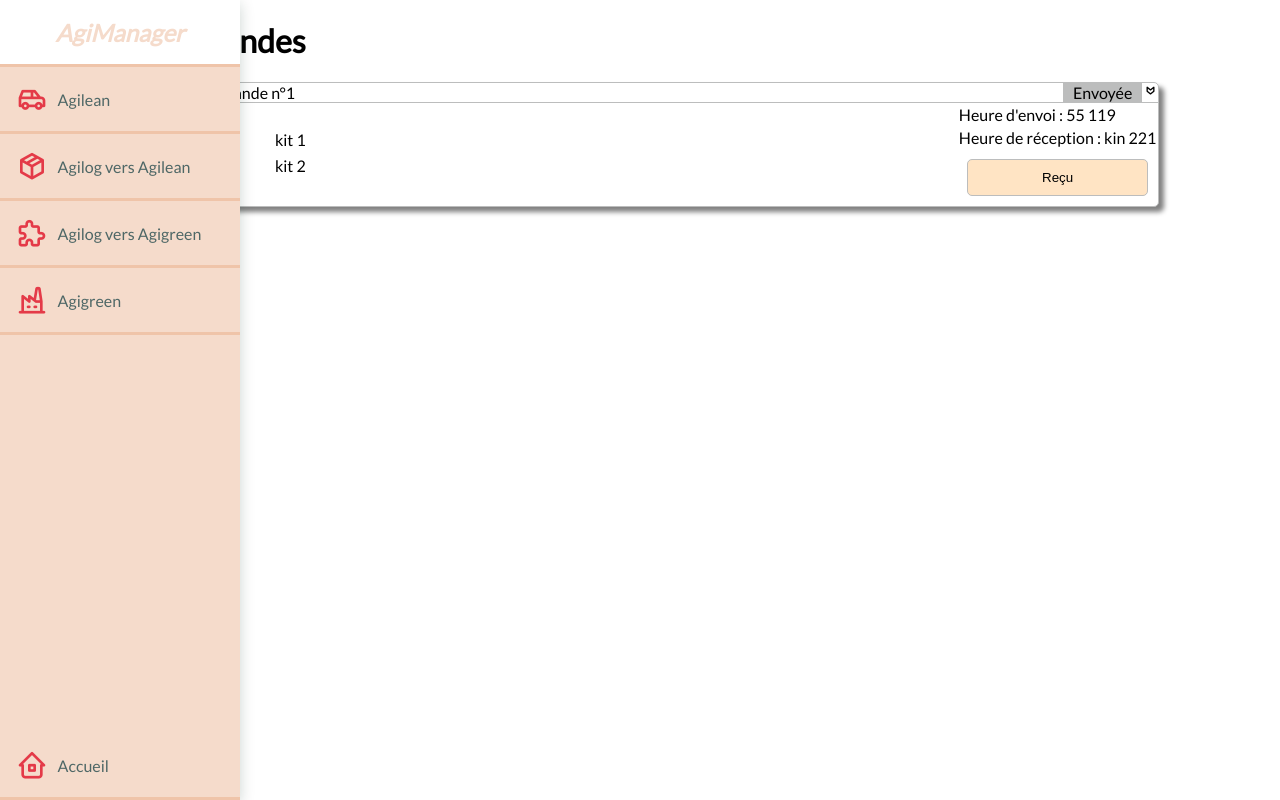
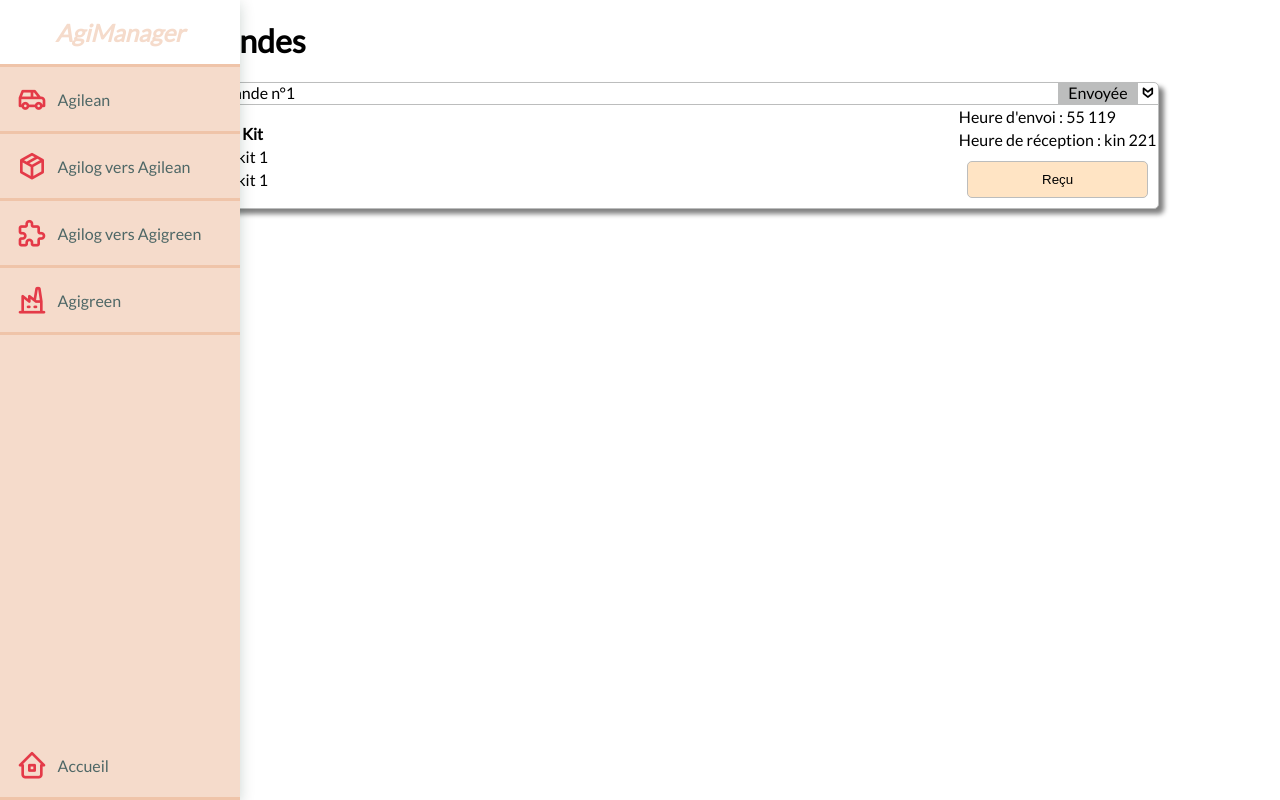
Before and after one commit to OSiG43/AgiManager, a Flask app: template agimanager/templates/agilean/suivi_commandes.html in a window 1280 px wide. Run offline with Flask 3, Linux system fonts and the light colour scheme; the template is opened without the code that fills it, so the values that code supplies are empty.

Commit message:
Modification de la page de suivi des commandes

```diff
--- a/agimanager/static/agilean_suivi.css
+++ b/agimanager/static/agilean_suivi.css
@@ -70,11 +70,16 @@
     flex-direction: column;
 }
 
-.cmd .contenu_cmd p{
-    display: flex;
+.contenu_cmd td{
+    text-align: center;
     margin-top: 2px;
     margin-bottom: 5px;
     margin-left: 40px;
+}
+
+.contenu_cmd th{
+    text-align: center;
+    width: 40px;
 }
 
 .cmd .contenu_cmd .lot{
--- a/agimanager/static/navbar.css
+++ b/agimanager/static/navbar.css
@@ -54,7 +54,6 @@ body{
   width: 100%;
   border-bottom:solid 3px var(--navbar-separator-color);
   transition: background-color var(--navbar-vitesse);
-
 }
 
 .navbar-item:hover {
--- a/agimanager/templates/agilean/suivi_commandes.html
+++ b/agimanager/templates/agilean/suivi_commandes.html
@@ -7,24 +7,34 @@
 {% block content %}
 <h1 class="title">Suivi commandes</h1>
 <div class="cmds">
+
     <div class="cmd">
         <div class="bandeau">
             <div class="infos">
                 <p class="nb_cmd">Commande n°1</p>
                 <p class="etat_cmd">Envoyée</p>
             </div>
-        <i class="ti ti-arrow-badge-down"></i>
+           <i onclick="toggleExpansion(event)" style="font-size:1.3rem;" class="ti ti-arrow-badge-down"></i>
         </div>
         <div id="contenu_cmd" class="contenu_cmd">
             <div class="lot">
-            <div>
-                <p class="nb_kit">1</p>
-                <p class="kit">kit 1</p>
-            </div>
-            <div>
-                <p class="nb_kit">6</p>
-                <p class="kit">kit 2</p>
-            </div>
+
+                <table>
+                    <tr>
+                        <th class="nb_kit">Qts</th>
+                        <th class="kit">Kit</th>
+                    </tr>
+
+                    <tr>
+                        <td class="nb_kit">1</td>
+                        <td class="kit">kit 1</td>
+                    </tr>
+                    <tr>
+                        <td class="nb_kit">1</td>
+                        <td class="kit">kit 1</td>
+                    </tr>
+
+                </table>
             </div>
             <div class="donnee">
                 <p class="heure_envoi">Heure d'envoi : 55 119</p>
@@ -34,34 +44,27 @@
             </div>
         </div>
     </div>
+
 </div>
-</body>
-</html>
 
 {% endblock %}
 
 {% block script %}
 
 <script>
-    function changestyle(obj){
-        d = document.getElementById(obj).style.display
-        if (d=="none"){
-            d = "block";
-           }
-        else {
-            d = "none";
-            }
-    document.getElementById(obj).style.display = d;
+    function toggleExpansion(event) {
+        //On récupère l'élément à afficher/masquer --> il s'agit de l'élément de classe "contenu_cmd" qui est le frère de l'élément cliqué
+        console.log(event);
+        var contenu_cmd = event.target.parentNode.parentNode.getElementsByClassName("contenu_cmd")[0];
+        contenu_cmd.style.display = (contenu_cmd.style.display == "none") ? "flex" : "none";
+
+        var icon = event.target;
+        //on fait tourner l'icone de 90°
+        icon.style.transform = (icon.style.transform == "rotate(-90deg)") ? "rotate(0deg)" : "rotate(-90deg)";
     }
 
-    function assign(obj){
-        if (obj=="recu"){
-            changestyle("recu")
-            changestyle("pb")
-        }
-        if (obj=="pb"){
-            changestyle("contenu_cmd")
-        }
+    function loadPendingCmd(){
+
     }
 </script>
 
```
Also changed, not shown: agimanager/agilean/agilean.py (+2 -5 lines). Lines whose indentation alone changed are shown as unchanged.
